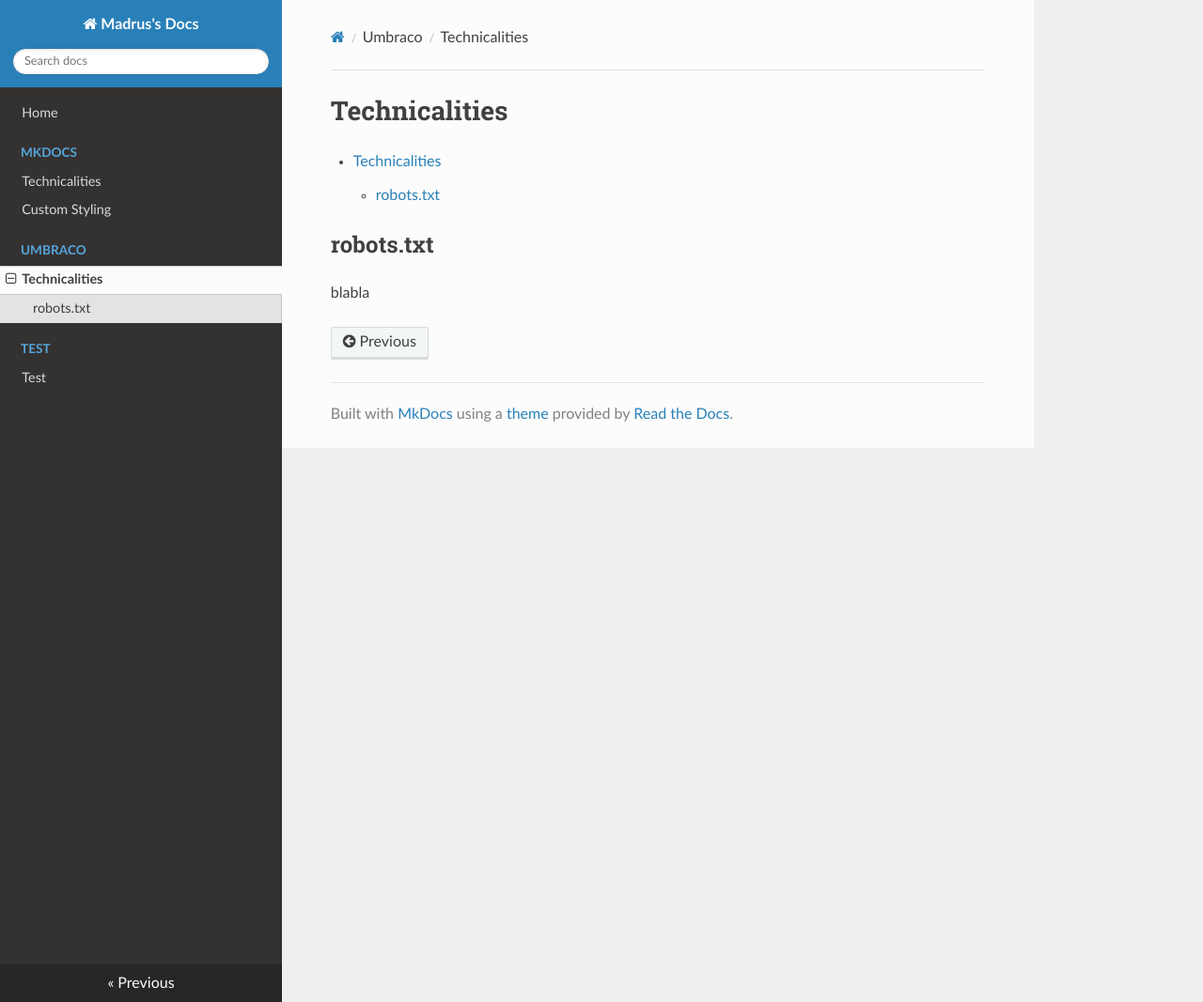
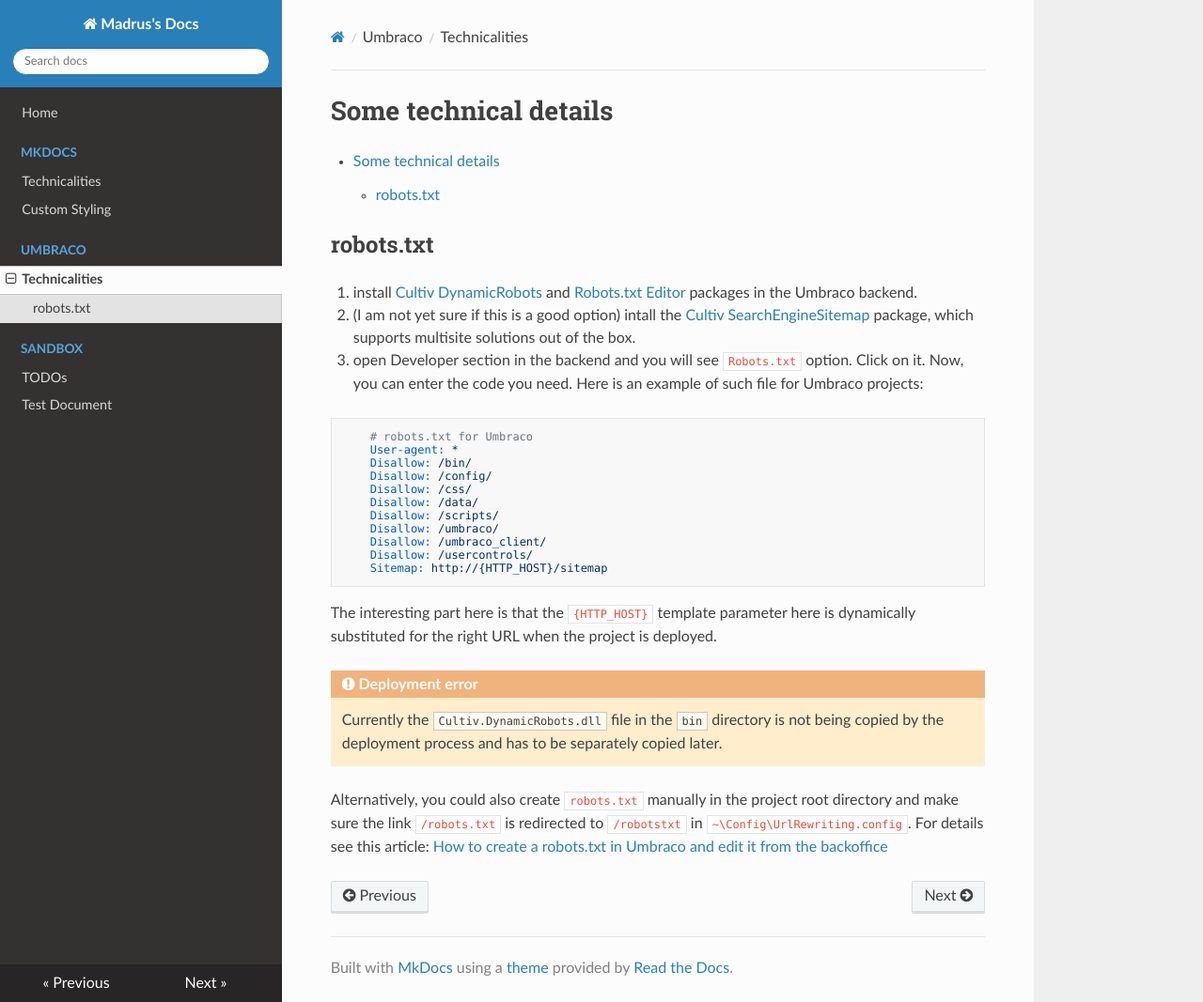
Before and after one commit to madrus/kdocs, an MkDocs documentation site: the page built from docs/umbraco/technicalities.md, in a window 1280 px wide and 1067 px high. Shown: the whole window at 94% size. Built offline with MkDocs 1.6.1, drawn with Linux system fonts in a browser that asks for light colours; nearby versions of some CDN libraries; old or Windows-style settings are respelled for this version of MkDocs.

Commit message:
added todos

````diff
--- a/docs/mkdocs/technicalities.md
+++ b/docs/mkdocs/technicalities.md
@@ -1,4 +1,4 @@
-# Technicalities
+# Some technical details
 
 [TOC]
 
--- a/docs/umbraco/technicalities.md
+++ b/docs/umbraco/technicalities.md
@@ -1,7 +1,30 @@
-# Technicalities
+# Some technical details
 
 [TOC]
 
 ## robots.txt
 
-blabla
+1. install [Cultiv DynamicRobots](https://our.umbraco.org/projects/website-utilities/cultiv-dynamicrobots/) and [Robots.txt Editor](http://our.umbraco.org/projects/developer-tools/robotstxt-editor) packages in the Umbraco backend.
+2. (I am not yet sure if this is a good option) intall the [Cultiv SearchEngineSitemap](http://our.umbraco.org/projects/website-utilities/cultiv-search-engine-sitemap) package, which supports multisite solutions out of the box.
+3. open Developer section in the backend and you will see `Robots.txt` option. Click on it. Now, you can enter the code you need. Here is an example of such file for Umbraco projects:
+
+```none
+    # robots.txt for Umbraco
+    User-agent: *
+    Disallow: /bin/
+    Disallow: /config/
+    Disallow: /css/
+    Disallow: /data/
+    Disallow: /scripts/
+    Disallow: /umbraco/
+    Disallow: /umbraco_client/
+    Disallow: /usercontrols/
+    Sitemap: http://{HTTP_HOST}/sitemap
+```
+
+The interesting part here is that the `{HTTP_HOST}` template parameter here is dynamically substituted for the right URL when the project is deployed.
+
+!!! warning "Deployment error"
+    Currently the `Cultiv.DynamicRobots.dll` file in the `bin` directory is not being copied by the deployment process and has to be separately copied later.
+
+Alternatively, you could also create `robots.txt` manually in the project root directory and make sure the link `/robots.txt` is redirected to `/robotstxt` in `~\Config\UrlRewriting.config`. For details see this article: [How to create a robots.txt in Umbraco and edit it from the backoffice](https://glcheetham.name/2016/10/02/robotstxt-umbraco/)
--- a/mkdocs.yml
+++ b/mkdocs.yml
@@ -13,8 +13,9 @@
     - Custom Styling: mkdocs/custom_styling.md
   - Umbraco:
     - Technicalities: umbraco/technicalities.md
-  - Test:
-    - Test: test/test.md
+  - Sandbox:
+    - TODOs: sandbox/todo.md
+    - Test Document: sandbox/test.md
 
 # Documentation and theme
 docs_dir: 'docs'
````
Also changed, not shown: docs/mkdocs/custom_styling.md (+30 -2 lines), docs/sandbox/test.md (added, +13 -0 lines), docs/sandbox/todo.md (added, +23 -0 lines), 1 other file.
